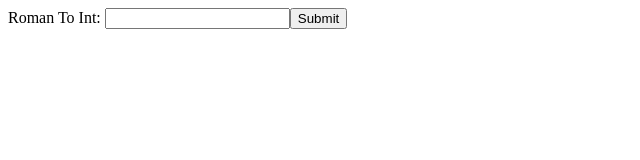
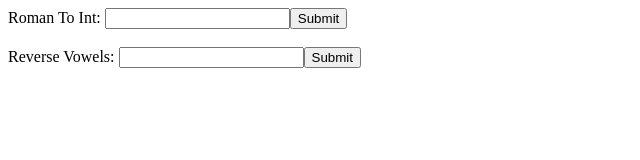
Before and after one commit to YC00/YC00.github.io, a plain HTML site: page exercise.html in a window 1280 px wide. Shown: the whole page, without its empty margins (0-640 px from the left). Drawn offline with Linux system fonts and the light colour scheme.

Commit message:
Update exercise.html

```diff
--- a/exercise.html
+++ b/exercise.html
@@ -54,16 +54,18 @@ var reverseVowels = function(s){
 }
 
 function calc1(){
-    alert(romanToInt(document.getElementById("number").value));
+    alert(romanToInt(document.getElementById("number1").value));
 };
 
 function calc2(){
-    alert(reverseVowels("Hello"));
+    alert(reverseVowels(document.getElementById("number2").value));
 }
 </script>
 </head>
 <body>
-    Roman To Int: <input type="text" id="number" /><button onclick="calc1()">Submit</button>
+    Roman To Int: <input type="text" id="number1" /><button onclick="calc1()">Submit</button><br />
 <br />
+
+    Reverse Vowels: <input type="text" id="number2" /><button onclick="calc2()">Submit</button><br />
 </body>
 </html>
```
